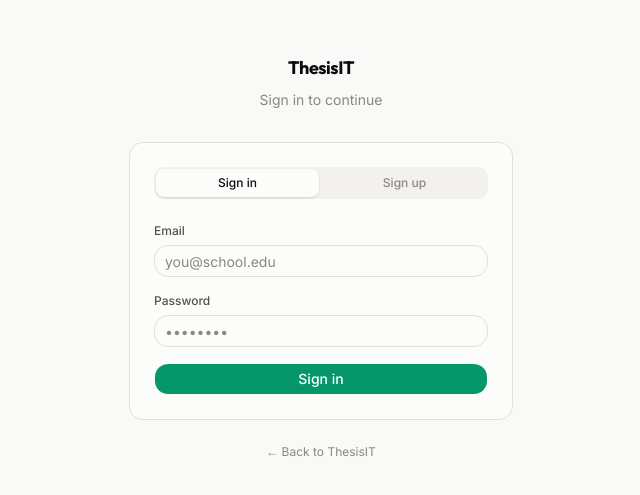
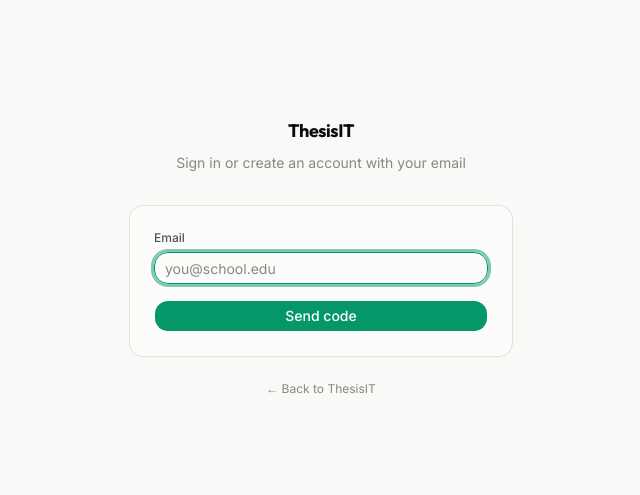
Before and after one commit to Xuji24/ThesisIT, a Next.js app: page /login in a window 1280 px wide. Shown: the part 143-638 px from the top of the page, without its empty margins (319-959 px from the left). Built offline with nearby package versions, Linux system fonts and the light colour scheme.

Commit message:
feat: refactor login flow to use OTP for authentication and streamline user experience

```diff
--- a/app/login/page.tsx
+++ b/app/login/page.tsx
@@ -8,7 +8,7 @@
 import { Input } from '@/components/ui/input';
 import { Alert, AlertDescription } from '@/components/ui/alert';
 
-type Mode = 'signin' | 'signup';
+type Step = 'email' | 'otp';
 
 export default function LoginPage() {
   return (
@@ -23,52 +23,71 @@
   const searchParams = useSearchParams();
   const next = searchParams.get('next') || '/';
 
-  const [mode, setMode] = useState<Mode>('signin');
+  const [step, setStep] = useState<Step>('email');
   const [email, setEmail] = useState('');
-  const [password, setPassword] = useState('');
-  const [fullName, setFullName] = useState('');
+  const [code, setCode] = useState('');
   const [loading, setLoading] = useState(false);
   const [error, setError] = useState('');
   const [message, setMessage] = useState('');
 
-  const handleSubmit = async (e: FormEvent) => {
+  const sendCode = async (e: FormEvent) => {
     e.preventDefault();
     setLoading(true);
     setError('');
     setMessage('');
 
     const supabase = createClient();
+    const { error: otpError } = await supabase.auth.signInWithOtp({
+      email,
+      options: { shouldCreateUser: true },
+    });
+    if (otpError) {
+      setError(otpError.message);
+      setLoading(false);
+      return;
+    }
+    setMessage('Code sent. Check your email.');
+    setStep('otp');
+    setLoading(false);
+  };
 
-    if (mode === 'signin') {
-      const { error: signInError } = await supabase.auth.signInWithPassword({ email, password });
-      if (signInError) {
-        setError(signInError.message);
+  const verifyCode = async (e: FormEvent) => {
+    e.preventDefault();
+    setLoading(true);
+    setError('');
+    setMessage('');
+
+    const supabase = createClient();
+    const { error: verifyError } = await supabase.auth.verifyOtp({
+      email,
+      token: code,
+      type: 'email',
+    });
+    if (verifyError) {
+      setError(verifyError.message);
       setLoading(false);
       return;
     }
     router.push(next);
     router.refresh();
-      return;
-    }
+  };
 
-    const { data, error: signUpError } = await supabase.auth.signUp({
+  const resendCode = async () => {
+    setLoading(true);
+    setError('');
+    setMessage('');
+
+    const supabase = createClient();
+    const { error: otpError } = await supabase.auth.signInWithOtp({
       email,
-      password,
-      options: { data: { full_name: fullName || null } },
+      options: { shouldCreateUser: true },
     });
-    if (signUpError) {
-      setError(signUpError.message);
+    if (otpError) {
+      setError(otpError.message);
       setLoading(false);
       return;
     }
-    // If email confirmation is enabled (Supabase default), there's no
-    // session yet — session exists only means confirmation is off.
-    if (data.session) {
-      router.push(next);
-      router.refresh();
-      return;
-    }
-    setMessage('Account created. Check your email to confirm before signing in.');
+    setMessage('New code sent. Check your email.');
     setLoading(false);
   };
 
@@ -80,45 +99,15 @@
             ThesisIT
           </Link>
           <p className="mt-2 text-sm text-ink-muted">
-            {mode === 'signin' ? 'Sign in to continue' : 'Create your account'}
+            {step === 'email'
+              ? 'Sign in or create an account with your email'
+              : `Enter the code sent to ${email}`}
           </p>
         </div>
 
         <div className="rounded-lg border border-line-hairline bg-surface-card p-6">
-          <div className="flex items-center gap-1 bg-surface-sunken rounded-md p-0.5 mb-6">
-            {(['signin', 'signup'] as const).map((m) => (
-              <button
-                key={m}
-                type="button"
-                onClick={() => { setMode(m); setError(''); setMessage(''); }}
-                className={`flex-1 py-1.5 rounded-[calc(var(--radius-md)-2px)] text-xs font-medium transition-colors ${
-                  mode === m
-                    ? 'bg-surface-card text-ink-primary shadow-sm'
-                    : 'text-ink-muted hover:text-ink-secondary'
-                }`}
-              >
-                {m === 'signin' ? 'Sign in' : 'Sign up'}
-              </button>
-            ))}
-          </div>
-
-          <form onSubmit={handleSubmit} className="space-y-4">
-            {mode === 'signup' && (
-              <div>
-                <label className="block text-xs font-medium text-ink-secondary mb-1.5" htmlFor="fullName">
-                  Full name
-                </label>
-                <Input
-                  id="fullName"
-                  type="text"
-                  value={fullName}
-                  onChange={(e) => setFullName(e.target.value)}
-                  placeholder="Juan Dela Cruz"
-                  autoComplete="name"
-                />
-              </div>
-            )}
-
+          {step === 'email' && (
+            <form onSubmit={sendCode} className="space-y-4">
               <div>
                 <label className="block text-xs font-medium text-ink-secondary mb-1.5" htmlFor="email">
                   Email
@@ -131,22 +120,38 @@
                   onChange={(e) => setEmail(e.target.value)}
                   placeholder="you@school.edu"
                   autoComplete="email"
+                  autoFocus
                 />
               </div>
 
+              {error && (
+                <Alert variant="destructive">
+                  <AlertDescription>{error}</AlertDescription>
+                </Alert>
+              )}
+
+              <Button type="submit" variant="default" disabled={loading} className="w-full">
+                {loading ? 'Sending…' : 'Send code'}
+              </Button>
+            </form>
+          )}
+
+          {step === 'otp' && (
+            <form onSubmit={verifyCode} className="space-y-4">
               <div>
-              <label className="block text-xs font-medium text-ink-secondary mb-1.5" htmlFor="password">
-                Password
+                <label className="block text-xs font-medium text-ink-secondary mb-1.5" htmlFor="otp">
+                  Verification code
                 </label>
                 <Input
-                id="password"
-                type="password"
+                  id="otp"
+                  type="text"
+                  inputMode="numeric"
+                  autoComplete="one-time-code"
                   required
-                minLength={6}
-                value={password}
-                onChange={(e) => setPassword(e.target.value)}
-                placeholder="••••••••"
-                autoComplete={mode === 'signin' ? 'current-password' : 'new-password'}
+                  value={code}
+                  onChange={(e) => setCode(e.target.value)}
+                  placeholder="123456"
+                  autoFocus
                 />
               </div>
 
@@ -162,9 +167,33 @@
               )}
 
               <Button type="submit" variant="default" disabled={loading} className="w-full">
-              {loading ? 'Please wait…' : mode === 'signin' ? 'Sign in' : 'Create account'}
+                {loading ? 'Verifying…' : 'Verify & continue'}
               </Button>
+
+              <div className="flex items-center justify-between text-xs">
+                <button
+                  type="button"
+                  onClick={() => {
+                    setStep('email');
+                    setCode('');
+                    setError('');
+                    setMessage('');
+                  }}
+                  className="text-ink-muted hover:text-accent transition-colors"
+                >
+                  ← Use a different email
+                </button>
+                <button
+                  type="button"
+                  onClick={resendCode}
+                  disabled={loading}
+                  className="text-ink-muted hover:text-accent transition-colors"
+                >
+                  Resend code
+                </button>
+              </div>
             </form>
+          )}
         </div>
 
         <p className="mt-6 text-center text-xs text-ink-muted">
```
Lines whose indentation alone changed are shown as unchanged.
